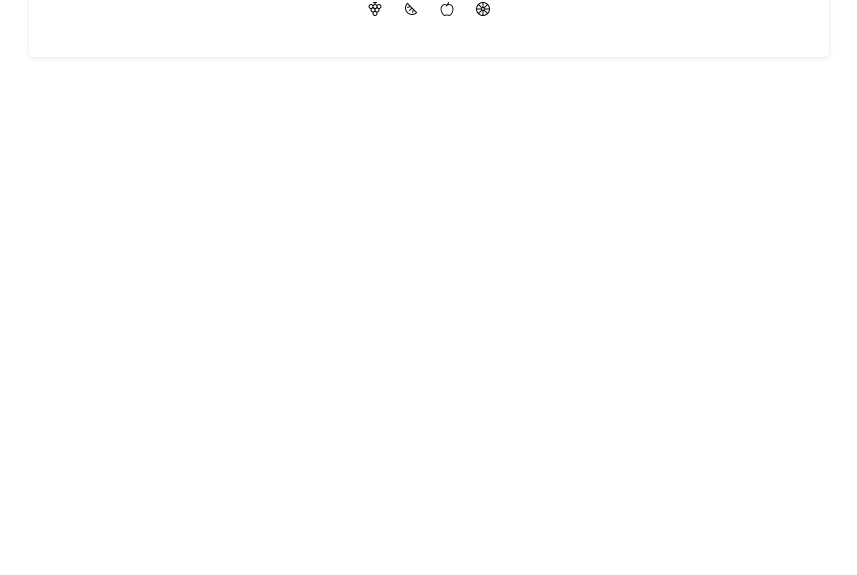
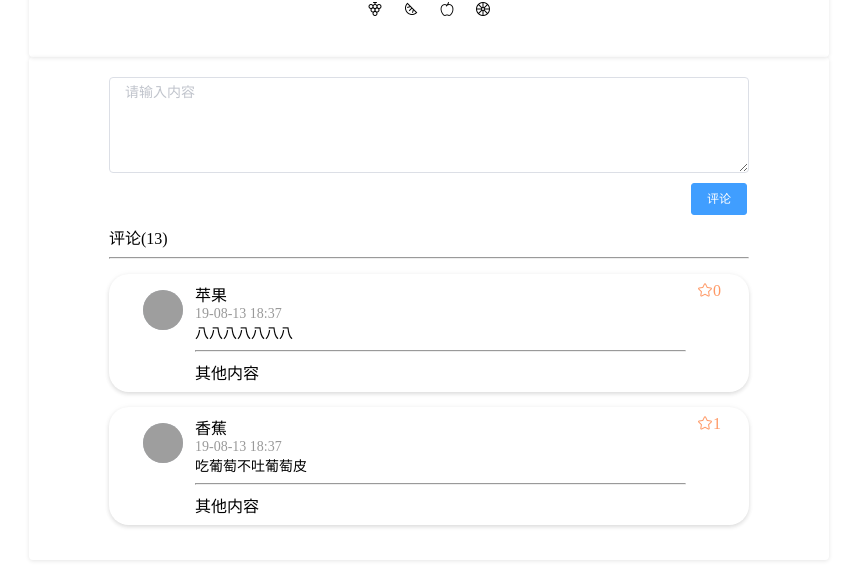
Before and after one commit to you-are-so-brave-i-know/caspar, a Vue app: page /#/article/1 in a window 1280 px wide. Shown: the part 2580-3155 px from the top of the page, without its empty margins (61-918 px from the left). Before the commit the page ends 2675 px from the top, so only its background shows below. Built offline with nearby package versions, Linux system fonts and the light colour scheme; grey boxes are pictures that could not be loaded.

Commit message:
建议评论添加

```diff
--- a/src/router/router.js
+++ b/src/router/router.js
@@ -27,7 +27,7 @@ export default new Router({
     {
       path: '/login',
       name: 'login',
-      component: () => import('@/views/loginSystem/login')
+      component: () => import('@/views/login/login')
     }
   ]
 })
--- /dev/null
+++ b/src/views/article/comment.vue
@@ -0,0 +1,132 @@
+<template>
+  <div class="main">
+    <div class="write">
+      <el-input type="textarea" :rows="4" placeholder="请输入内容" v-model="textarea"></el-input>
+      <el-button type="primary" size="small">评论</el-button>
+    </div>
+    <div class="content">
+      <div class="title">
+        <span>评论({{count}})</span>
+      </div>
+      <hr />
+      <div class="comments">
+        <div class="single" v-for="(comment,index) in comments" :key="index">
+          <el-row>
+            <el-col :span="2" :offset="1">
+              <el-avatar
+                class="single-header"
+                size="large"
+                src="https://cube.elemecdn.com/3/7c/3ea6beec64369c2642b92c6726f1epng.png"
+              ></el-avatar>
+            </el-col>
+            <el-col :span="21">
+              <div class="single-content">
+                <div class="single-author">
+                  <span>{{comment.author}}</span>
+                  <i class="el-icon-star-off single-zan">{{comment.like}}</i>
+                </div>
+                <p class="single-time">{{comment.time}}</p>
+                <div class="single-text">{{comment.text}}</div>
+                <div class="singel-other">
+                  <hr />其他内容
+                </div>
+              </div>
+            </el-col>
+          </el-row>
+        </div>
+      </div>
+    </div>
+  </div>
+</template>
+<script>
+export default {
+  data() {
+    return {
+      textarea: "",
+      count: 13,
+      comments: [
+        {
+          id: "123",
+          header: "",
+          time: "19-08-13 18:37",
+          like: "0",
+          author: "苹果",
+          text: "八八八八八八八",
+          other: []
+        },
+        {
+          id: "32423",
+          header: "",
+          time: "19-08-13 18:37",
+          like: "1",
+          author: "香蕉",
+          text: "吃葡萄不吐葡萄皮",
+          other: []
+        }
+      ]
+    };
+  }
+};
+</script>
+<style lang="scss" scoped>
+.main {
+  overflow: hidden;
+  border-radius: 4px;
+  box-shadow: 0 1px 4px 0 rgba(0, 0, 0, 0.1);
+  padding: 20px 80px;
+  .write {
+    button {
+      margin-top: 10px;
+      transform: translateX(582px);
+    }
+  }
+  .content {
+    padding-top: 10px;
+    .comments {
+      .single {
+        box-shadow: 0 2px 4px rgba(0, 0, 0, 0.12), 0 0 6px rgba(0, 0, 0, 0.04);
+        border-radius: 20px;
+        padding: 8px;
+        margin: 15px 0px;
+
+        &-header {
+          position: relative;
+          top: 8px;
+        }
+        &-content {
+          p {
+            margin: 0;
+          }
+          .single-author {
+            padding-right: 20px;
+            .single-zan {
+              float: right;
+              color: #ff9966;
+              &:hover {
+                cursor: pointer;
+                color: #409eff;
+              }
+            }
+          }
+          .single-time {
+            color: #999999;
+            font-size: 14px;
+            word-break: break-all;
+            resize: none;
+            margin: 0;
+            padding: 0;
+          }
+          .single-text {
+            font-size: 14px;
+            white-space: pre-wrap;
+            overflow: hidden;
+          }
+          .singel-other {
+            width: 90%;
+          }
+        }
+      }
+    }
+  }
+}
+</style>
--- a/src/views/article/index.vue
+++ b/src/views/article/index.vue
@@ -3,6 +3,7 @@
     <div class="position">
       <div class="page-left">
         <articleLeft></articleLeft>
+        <comment></comment>
       </div>
       <div class="page-right">
         <articleRight></articleRight>
@@ -13,13 +14,17 @@
 <script>
 import articleLeft from "./article_left";
 import articleRight from "./article_right";
+import comment from "./comment";
 export default {
   components: {
     articleLeft,
-    articleRight
+    articleRight,
+    comment
   },
   data() {
-    return {};
+    return {
+      textarea: ""
+    };
   },
   mounted() {
     console.log(this.$route.params.id);
@@ -40,8 +45,8 @@ export default {
     .page-right {
       float: right;
       position: fixed;
-      left: 950px;
-      top:100px;
+      left: 1220px;
+      top: 100px;
     }
   }
 }
--- a/vue.config.js
+++ b/vue.config.js
@@ -2,7 +2,7 @@ module.exports = {
   css:{
     loaderOptions:{
       sass:{
-        data:`@import "@/style/index.scss";`
+        prependData:`@import "@/style/index.scss";`
       }
     }
   }
```
Also changed, not shown: src/views/login/login.vue (renamed from src/views/loginSystem/login.vue), 1 other file (tests, documents, lock files or other folders).
